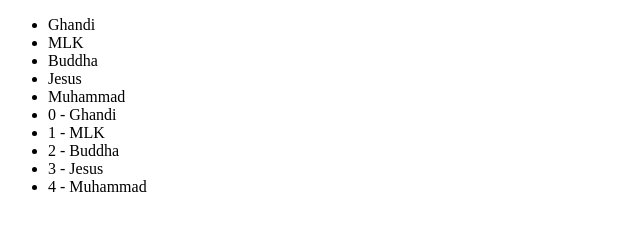
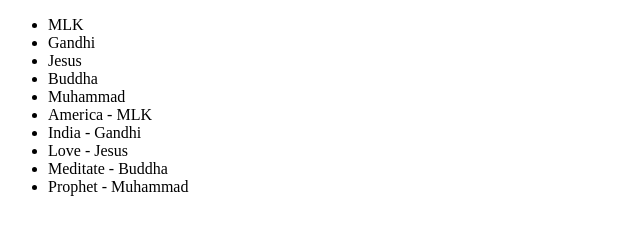
Before and after one commit to tgreenhalgh/trueRandomServer, a plain HTML site: page index.html in a window 1280 px wide. Shown: the whole page, without its empty margins (0-640 px from the left). Drawn offline with Linux system fonts and the light colour scheme.

Commit message:
iterate over a map

```diff
--- a/index.html
+++ b/index.html
@@ -9,26 +9,26 @@
   <body>
     <ul>
 
-      <li>Ghandi</li>
-
       <li>MLK</li>
 
-      <li>Buddha</li>
+      <li>Gandhi</li>
 
       <li>Jesus</li>
+
+      <li>Buddha</li>
 
       <li>Muhammad</li>
 
 
-    <li>0 - Ghandi</li>
+    <li>America - MLK</li>
 
-    <li>1 - MLK</li>
+    <li>India - Gandhi</li>
 
-    <li>2 - Buddha</li>
+    <li>Love - Jesus</li>
 
-    <li>3 - Jesus</li>
+    <li>Meditate - Buddha</li>
 
-    <li>4 - Muhammad</li>
+    <li>Prophet - Muhammad</li>
 
     </ul>
   </body>
```
Also changed, not shown: 1 other file.
